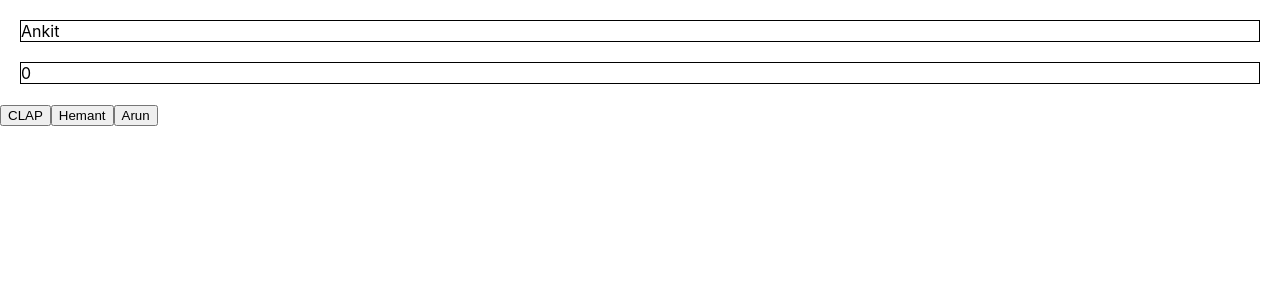
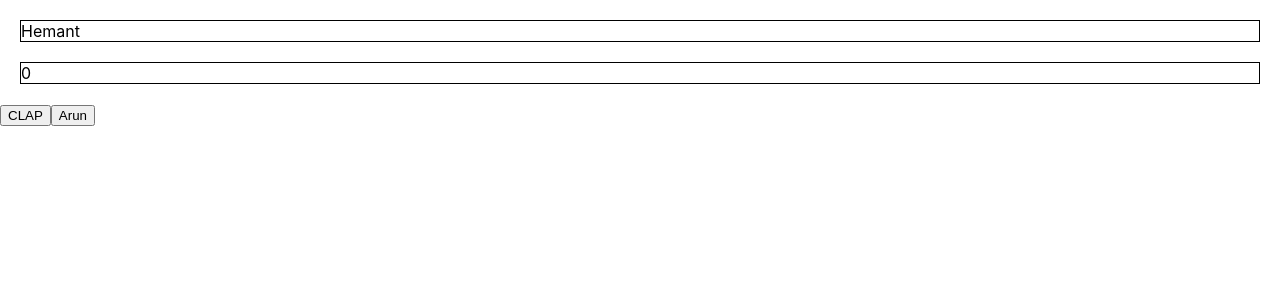
Before and after one commit to Hemant2122/newton-react-project, a React (Create React App) app: page / in a window 1280 px wide. Shown: the top 300 px of the page. Built offline with nearby package versions, Linux system fonts and the light colour scheme.

Commit message:
multiple and single use State

```diff
--- /dev/null
+++ b/src/5. MultipleState/2.Single__USe__State/SingleUseState.js
@@ -0,0 +1,49 @@
+import { useState } from "react"
+
+
+function SingleUseState(){
+    const [state, setState] = useState({
+        counter: 0,
+        name: "Hemant",
+    })
+
+    const {name, counter} = state;
+
+    return (
+        <>
+            <div style={{
+                margin: "20px",
+                border: "1px solid black",
+            }}>
+                {name}
+            </div>
+
+            <div style={{
+                margin: "20px",
+                border: "1px solid black",
+            }}>
+                {counter}
+            </div>
+
+            <button onClick={ () => {
+                setState((oldState) => {
+                    return{
+                        ...oldState,
+                        counter: oldState.counter + 1,
+                    }
+                })
+            }}>CLAP</button>
+
+            <button onClick={() => {
+                setState((oldValue) => {
+                    return {
+                        ...oldValue,
+                        name : "Arun",
+                    }
+                })
+            }}>Arun</button>
+        </>
+    )
+}
+
+export default SingleUseState;
--- a/src/App.js
+++ b/src/App.js
@@ -4,7 +4,9 @@ import HelloComponent from './1. BasicReact/1. HelloComponent/HelloComponent';
 import CounterComponent from './1. BasicReact/2. CounterComponent/CounterComponent';
 import ListComponent from './1. BasicReact/3. ListComponent/ListComponet';
 import ConditionalRendering from './1. BasicReact/4. ConditionalRendering/ConditionalRendering';
-import MultipleState from './5. MultipleState/MultipleState';
+import MultipleState from './5. MultipleState/1. Multiple__Use__State/MultipleState';
+import SingleUseState from './5. MultipleState/2.Single__USe__State/SingleUseState';
+
 
 function App() {
   const listStudent = [
@@ -53,7 +55,9 @@ function App() {
 
     {/* <ConditionalRendering /> */}
 
-    <MultipleState />
+    {/* <MultipleState /> */}
+
+    <SingleUseState />
 
     </>
   );
```
Also changed, not shown: src/5. MultipleState/1. Multiple__Use__State/MultipleState.js (renamed from src/5. MultipleState/MultipleState.js).
